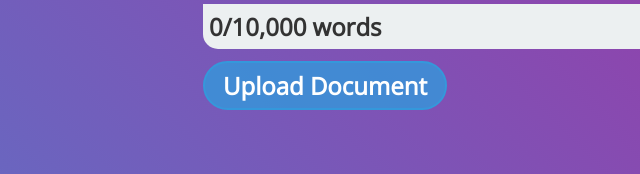
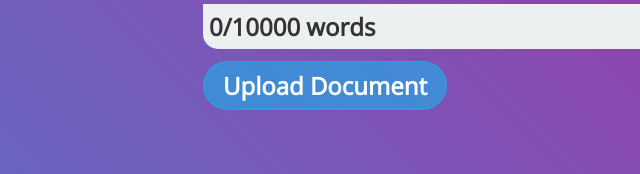
Before and after one commit to SarvasvaG/Summarix, a plain HTML site: page views/input.html in a window 1280 px wide. Shown: the part 589-763 px from the top of the page, 77-717 px from the left. Drawn offline with nearby package versions, Linux system fonts and the light colour scheme.

```diff
--- a/views/input.html
+++ b/views/input.html
@@ -44,7 +44,7 @@
                         class="head3"></textarea>
 
                     <div class="height-x head3 black openSans" id="wordCount">
-                        0/10,000 words
+                        0/10000 words
                     </div>
                 </div>
 
```
